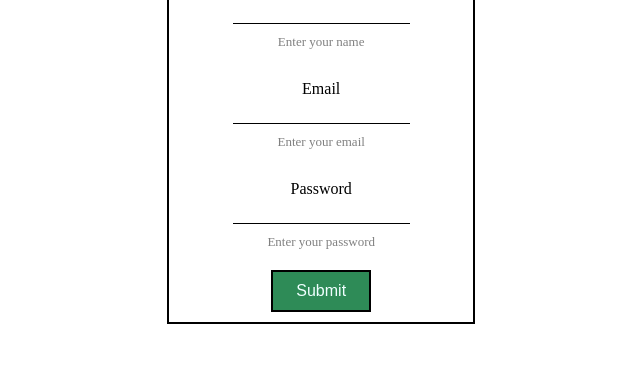
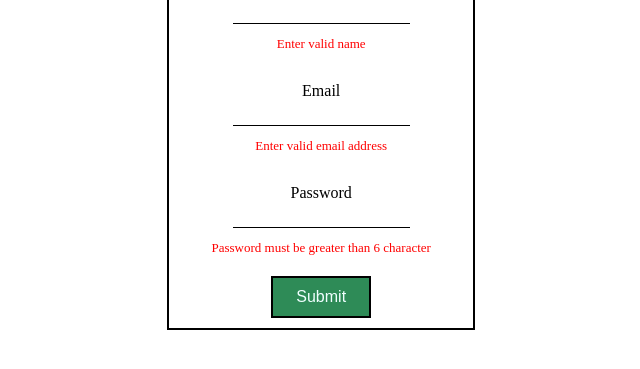
Before and after one commit to Yasar070/registration-form, a plain HTML site: page index.html in a window 1280 px wide. Shown: the part 129-498 px from the top of the page, without its empty margins (333-973 px from the left). Drawn offline with Linux system fonts and the light colour scheme.

Commit message:
update changes in script

```diff
--- a/index.html
+++ b/index.html
@@ -70,15 +70,15 @@
             outline: none;
         }
         #span1{
-            display: none;
+
             font-size: small;
         }
         #span2{
-            display: none;
+
             font-size: small;
         }
         #span3{
-            display: none;
+
             font-size: small;
         }
         #sub{padding: 10px;
@@ -103,7 +103,7 @@
             <label id="namelabel">Name</label><br>
 
                 <input id="namebox" type="text" ><br>
-            <span id="span1" style="color:gray;">Enter your name</span>
+            <span id="span1" style="color:red;">Enter valid name</span>
 
 
 
@@ -112,13 +112,13 @@
         <div id="email">
             <label id="emaillabel">Email</label><br>
             <input id="emailbox" type="email" ><br>
-            <span id="span2" style="color:gray;">Enter your email</span>
+            <span id="span2" style="color:red;">Enter valid email address</span>
         </div>
         <!-- password -->
         <div id="password">
             <label id="passwordlabel">Password</label><br>
             <input id="passwordbox" type="password" ><br>
-            <span id="span3" style="color:gray;">Enter your password</span>
+            <span id="span3" style="color:red;">Password must be greater than 6 character</span>
         </div>
        <input id="sub" type="submit">
 
@@ -135,50 +135,37 @@
         var spanInput2=document.getElementById("span2")
         var spanInput3=document.getElementById("span3")
 
-function checkname(){
+        submitInput.addEventListener("click",function(){
+            event.preventDefault()
 
-    if(nameInput.value===""){
-        spanInput1.style.display="block"
-    }
-    else
-   {
-        spanInput1.style.display="none"
-    }
+            var nameInputRegExp=/^\[a-zA-z]+$/
+            var emailInputRegExp=/^\[a-zA-z]+@gmail.com/
+            var passwordInputRegExp=/^\[a-zA-z,0-9]+$/
 
-}
+            if(nameInputRegExp.test(nameInput.value==false))
+        {
+            document.getElementById("span1").style.display="inline"
+        }
+        else{
+            document.getElementById("span1").style.display="none"
+        }
 
-// check emaol
-function checkemail(){
-    if(emailInput.value===""){
-    spanInput2.style.display="block"
-}
-else{
-    spanInput2.style.display="none"
-}
+        if(emailInputRegExp.test(emailInput.value==false))
+        {
+            document.getElementById("span2").style.display="inline"
+        }
+        else{
+            document.getElementById("span2").style.display="none"
+        }
 
-}
-// check password
-function checkpassword(){
-    if(passwordInput.value===""){
-        spanInput3.style.display="block"
-    }
-    else{
-        spanInput3.style.display="none"
-    }
-}
-
-
-
-
-    nameInput.addEventListener("input",checkname)
-   checkname()
-
-    emailInput.addEventListener("input",checkemail)
-checkemail()
-
-passwordInput.addEventListener("input",checkpassword)
-checkpassword()
-
+        if(passwordInputRegExp.test(passwordInput.value==false))
+        {
+            document.getElementById("span3").style.display="inline"
+        }
+        else{
+            document.getElementById("span3").style.display="none"
+        }
+        })
 
        </script>
 
```
